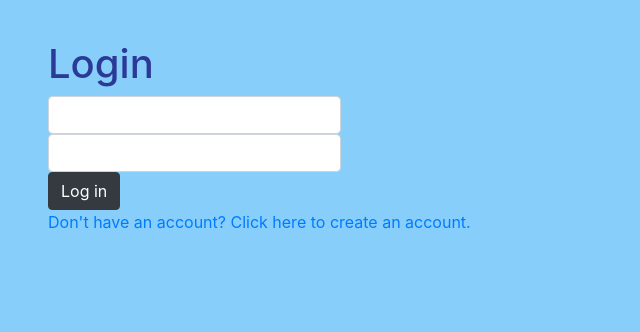
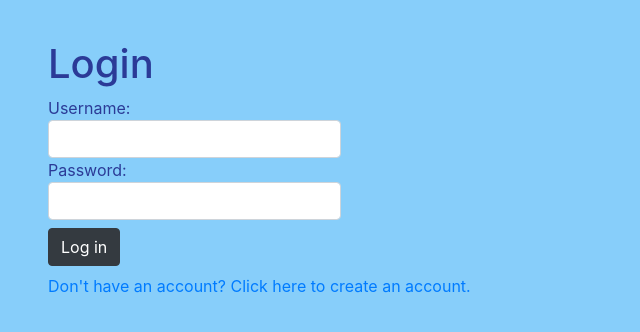
Before and after one commit to wegman7/grocery_list, a Django app: page /login/ in a window 1280 px wide. Shown: the part 56-388 px from the top of the page, without its empty margins (0-640 px from the left). Run offline with Django 3.2, Linux system fonts and the light colour scheme; some libraries are stand-ins or nearby versions.

Commit message:
made forms prettier

```diff
--- a/users/templates/users/login.html
+++ b/users/templates/users/login.html
@@ -6,12 +6,12 @@
     {% endif %}
     <form id="form" method="POST">
         {% csrf_token %}
-        <div class="col-3 pl-0"><input class="form-control" name="username" type="text"/></div>
-        <div class="col-3 pl-0"><input class="form-control" name="password" type="password"/></div>
-        <button class="btn btn-dark" id="submit-login">Log in</button>
+        <div class="col-3 pl-0">Username: <input class="form-control" name="username" type="text"/></div>
+        <div class="col-3 pl-0">Password: <input class="form-control" name="password" type="password"/></div>
+        <button class="mt-2 btn btn-dark" id="submit-login">Log in</button>
         <!-- <fieldset>
             {{ form }}
         </fieldset> -->
     </form>
-    <a href="{% url 'register' %}">Don't have an account? Click here to create an account.</a>
+    <div class="mt-2"><a href="{% url 'register' %}">Don't have an account? Click here to create an account.</a></div>
 {% endblock content %}
--- a/users/views.py
+++ b/users/views.py
@@ -47,7 +47,7 @@ def register(request):
         if form.is_valid():
             form.save()
             messages.success(request, "Account created!")
-            return redirect('home')
+            return redirect('login')
     else:
         form = UserCreationForm()
     return render(request, 'users/register.html', {'form': form})
@@ -59,12 +59,9 @@ def list_view(request):
     }
     # if cancel button is pressed on page, page is reloaded
     if request.method == 'POST' and request.POST.get('cancel'):
-        print(request.POST)
-        print('true')
         pass
     # item is added
     elif request.method == 'POST' and request.POST.get('added-text') is not None:
-        print(request.POST)
         new_list_item = request.POST.get('added-text')
         if len(new_list_item) > 0:
             new_list_item = List(item=new_list_item, user=request.user)
@@ -73,7 +70,6 @@ def list_view(request):
             messages.error(request, "Invalid item")
     # item(s) are deleted
     else:
-        print(request.POST)
         delete_list = []
         for item in List.objects.all():
             if request.POST.get(item.item) is not None:
```
Also changed, not shown: users/templates/users/register.html (+23 -6 lines), db.sqlite3.
